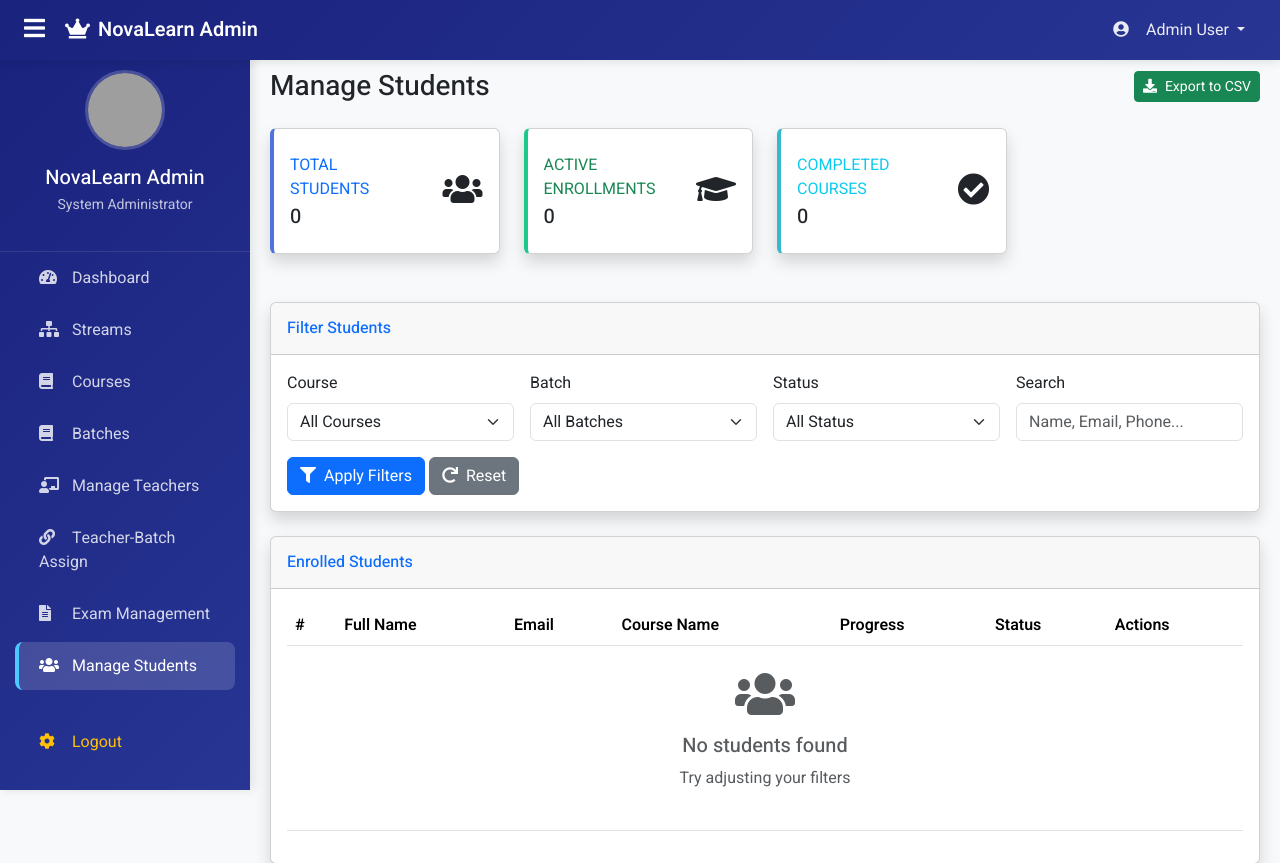
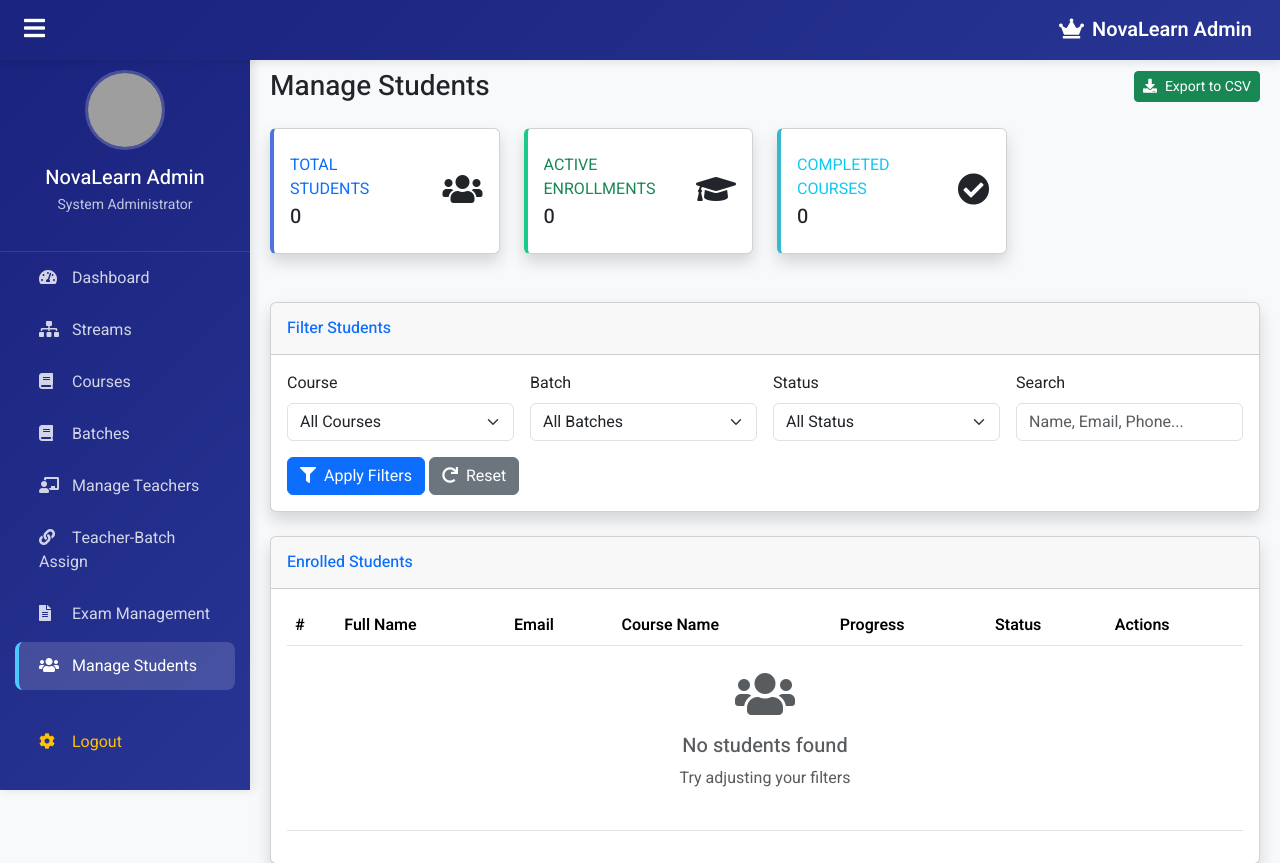
Before and after one commit to Keerthys22/Novalearn, a Django app: page /manage-students/ in a window 1280 px wide. Shown: the top 863 px of the page. Run offline with Django 4.2, Linux system fonts and the light colour scheme; data that the repository does not hold is empty; some libraries are stand-ins or nearby versions; grey boxes are pictures that could not be loaded.

Commit message:
second commit

```diff
--- a/adminapp/templates/admin_manage_students.html
+++ b/adminapp/templates/admin_manage_students.html
@@ -215,12 +215,7 @@
                                 <a href="{% url 'student_detail' enrollment.studentid.id %}" class="btn btn-sm btn-info" title="View Details">
                                     <i class="fas fa-eye"></i>
                                 </a>
-                                <a href="{% url 'student_payments' enrollment.studentid.id %}" class="btn btn-sm btn-warning" title="View Payments">
-                                    <i class="fas fa-money-bill"></i>
-                                </a>
-                                <a href="{% url 'student_progress' enrollment.studentid.id enrollment.id %}" class="btn btn-sm btn-success" title="View Progress">
-                                    <i class="fas fa-chart-line"></i>
-                                </a>
+
                             </td>
                         </tr>
                         {% empty %}
--- a/adminapp/templates/adminbase.html
+++ b/adminapp/templates/adminbase.html
@@ -231,20 +231,7 @@
                 <i class="fas fa-crown me-2"></i>NovaLearn Admin
             </a>
 
-            <div class="navbar-nav ms-auto">
-                <div class="nav-item dropdown">
-                    <a class="nav-link dropdown-toggle" href="#" id="userDropdown" role="button"
-                       data-bs-toggle="dropdown" aria-expanded="false">
-                        <i class="fas fa-user-circle me-1"></i> Admin User
-                    </a>
-                    <ul class="dropdown-menu dropdown-menu-end" aria-labelledby="userDropdown">
-                        <li><a class="dropdown-item" href="#"><i class="fas fa-user me-2"></i>Profile</a></li>
-                        <li><a class="dropdown-item" href="#"><i class="fas fa-cog me-2"></i>Settings</a></li>
-                        <li><hr class="dropdown-divider"></li>
-                        <li><a class="dropdown-item text-danger" href="#"><i class="fas fa-sign-out-alt me-2"></i>Logout</a></li>
-                    </ul>
-                </div>
-            </div>
+
         </div>
     </nav>
 
--- a/studentapp/templates/attended_exams.html
+++ b/studentapp/templates/attended_exams.html
@@ -79,7 +79,7 @@
                 <h5 class="mb-0">
                     <i class="fas fa-book me-2"></i>{{ data.course.coursename }}
                 </h5>
-                <span class="badge bg-light text-dark">Batch: {{ data.batch.batchname }}</span>
+                <span class="badge bg-light text-dark"> {{ data.batch.batchname }}</span>
             </div>
         </div>
         <div class="card-body">
--- a/studentapp/templates/course_detail.html
+++ b/studentapp/templates/course_detail.html
@@ -111,7 +111,7 @@
                         </div>
 
                         <div class="d-grid gap-2">
-                            <a href="#{% comment %} {% url 'enroll_course' course.id %} {% endcomment %}" class="btn btn-primary btn-lg">
+                            <a href="{% url 'enroll_course' course.id %}" class="btn btn-primary btn-lg">
                                 <i class="fas fa-user-plus me-2"></i>Enroll Now
                             </a>
                             <a href="{% url 'student_home' %}" class="btn btn-outline-primary">
```
Also changed, not shown: media/studentpic/goose_wallpaper.jpg (added).
